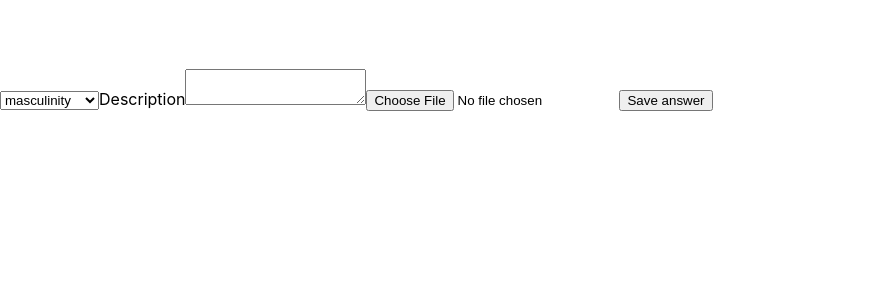
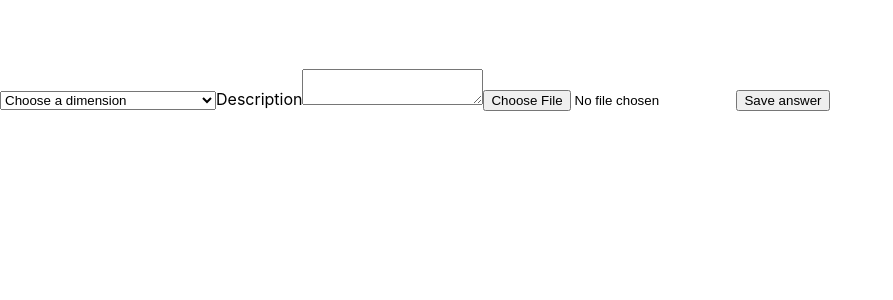
Before and after one commit to mirandamk/project-3-client, a React (Create React App) app: page /masculinity in a window 1280 px wide. Shown: the top 300 px of the page, without its empty margins (0-893 px from the left). Built offline with nearby package versions, Linux system fonts and the light colour scheme; no server answers.

Commit message:
added dimensions to model and form

```diff
--- a/src/pages/assignments/Masculinity.js
+++ b/src/pages/assignments/Masculinity.js
@@ -1,10 +1,11 @@
 //Note: still need to add upload photo functionality. Shall we use Cloudinary or not?
 //Note: need to figure out how to add it to the user._id
+// when user doesn't add a dimension, have an alert box open up
 
 import React, { Component } from 'react';
-import {Link} from 'react-router-dom';
-import axios from 'axios';
-import qs from 'qs';
+// import {Link} from 'react-router-dom';
+// import axios from 'axios';
+// import qs from 'qs';
 import service from '../../api/service';
 // import Nav from '../components/Nav';
 // import './AddBeerFile.css';
@@ -65,9 +66,25 @@ class Masculinity extends Component {
       <div>
         <h2>Select dimension</h2>
         <form onSubmit={(e) => this.handleSubmit(e)}>
-          <select onChange={(e) => this.handleChange(e)} name="dimension" default value={this.state.dimension}>
-            <option value="masculinity">masculinity</option>
-            <option value="individualism">individualism</option>
+          <select
+            onChange={(e) => this.handleChange(e)}
+            name="dimension"
+            default
+            value={this.state.dimension}
+          >
+            <option>Choose a dimension</option>
+            <option value="power distance">power distance</option>
+            <option value="individualism-collectivism">
+              individualism-collectivism
+            </option>
+            <option value="masculinity-feminity">masculinity-feminity</option>
+            <option value="uncertainty avoidance">uncertainty avoidance</option>
+            <option value="long term - short term orientation">
+              long term - short term orientation
+            </option>
+            <option value="indulgence - restraint">
+              indulgence - restraint
+            </option>
           </select>
           <label>Description</label>
           <textarea
@@ -76,7 +93,11 @@ class Masculinity extends Component {
             value={this.state.description}
             onChange={(e) => this.handleChange(e)}
           />
-          <input type="file" name="dimension-image"  onChange={(e) => this.handleFileUpload(e)} />
+          <input
+            type="file"
+            name="dimension-image"
+            onChange={(e) => this.handleFileUpload(e)}
+          />
           <button type="submit">Save answer</button>
         </form>
       </div>
@@ -85,13 +106,6 @@ class Masculinity extends Component {
 }
 
 export default Masculinity;
-
-
-
-
-
-
-
 
 // //Note: still need to add upload photo functionality. Shall we use Cloudinary or not?
 // //Note: need to figure out how to add it to the user._id
```
